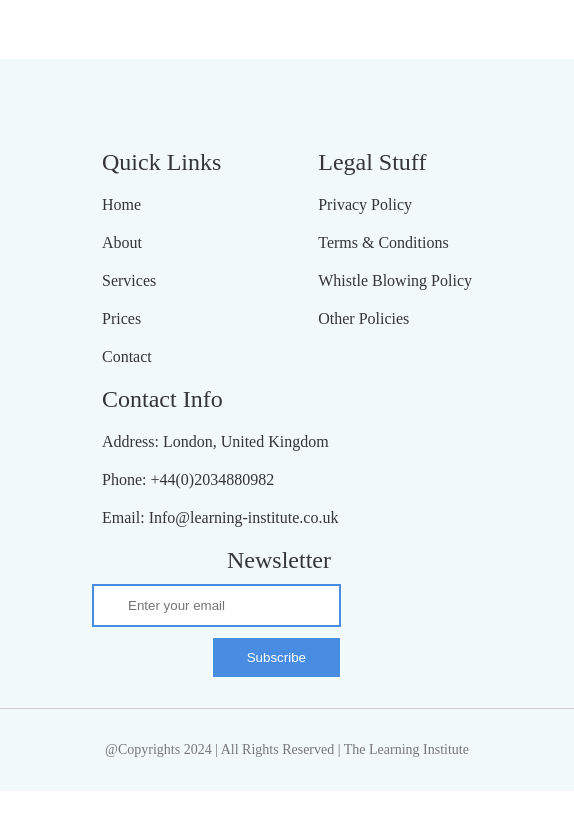
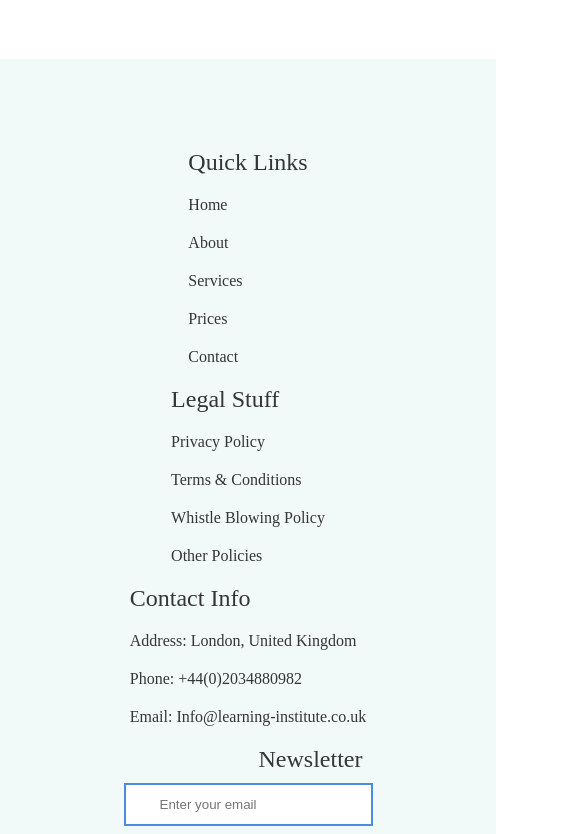
Before and after one commit to AbdulSufi/The-Learning-Institute-New-, a React (Create React App) app: page / in a window 390 px wide. Shown: the part 7700-8534 px from the top of the page, 574 px wide, since content can reach past the window. Before the commit the page ends 8491 px from the top, so only its background shows below. Built offline with nearby package versions, Linux system fonts and the light colour scheme.

Commit message:
Responsive update

```diff
--- a/src/App.css
+++ b/src/App.css
@@ -426,13 +426,18 @@
 }
   */
 
+
+.footer-parent{
+
+}
+
 footer {
   background: #F1F9F9;
-  width:100%;
+  width:80%;
   padding: 80px 92px 30px 92px;
   display: flex;
   flex-wrap: wrap;
-  justify-content: space-between;
+  justify-content: space-around;
 }
 
 
@@ -459,14 +464,13 @@
 .footerContent {
   display: flex;
   flex-wrap: wrap;
-
-  justify-content: space-between;
+  justify-content: space-around;
   width: 100%;
 }
 
 .copyrightSection {
   display: flex;
-  width:100%;
+  width:80%;
   padding: 20px 92px;
   justify-content: center;
   align-items: center;
--- a/src/Components/Footer.js
+++ b/src/Components/Footer.js
@@ -3,36 +3,7 @@
 
 export default function Footer() {
   return (
-    <div>
-      {/* <section class="footer">
-        <h4>About Us</h4>
-        <p>
-          The Learning Institute offers top-tier online tuition with qualified
-          teachers for key stages 1 to 4. Our tutors undergo rigorous compliance
-          checks, and we provide a wealth of curriculum-aligned resources. We
-          offer flexible scheduling, manage administrative tasks, and focus on
-          holistic student progress with regular sessional reports.
-        </p>
-
-        <div class="icons">
-          <i class="fa-brands fa-facebook"></i>
-          <i class="fa-brands fa-twitter"></i>
-          <i class="fa-brands fa-instagram"></i>
-          <i class="fa-brands fa-linkedin"></i>
-        </div>
-
-        <div className="contact">
-          <h4>Contact:</h4>
-          <a className='contactDetails' tel="+442034880982"> Tel: +44(0)2034880982</a>
-          <a className='contactDetails' email="Info@learning-institute.co.uk"> Email: Info@learning-institute.co.uk</a>
-          <a className='contactDetails' Address="Info@learning-institute.co.uk"> Address: London, United Kingdom</a>
-        </div>
-
-        <div className="copyright">
-          <p>@CopyRight 2024</p>
-        </div>
-
-      </section>  */}
+    <div className="footer-parent">
 
       <footer>
         <div class="footerContent">
```
